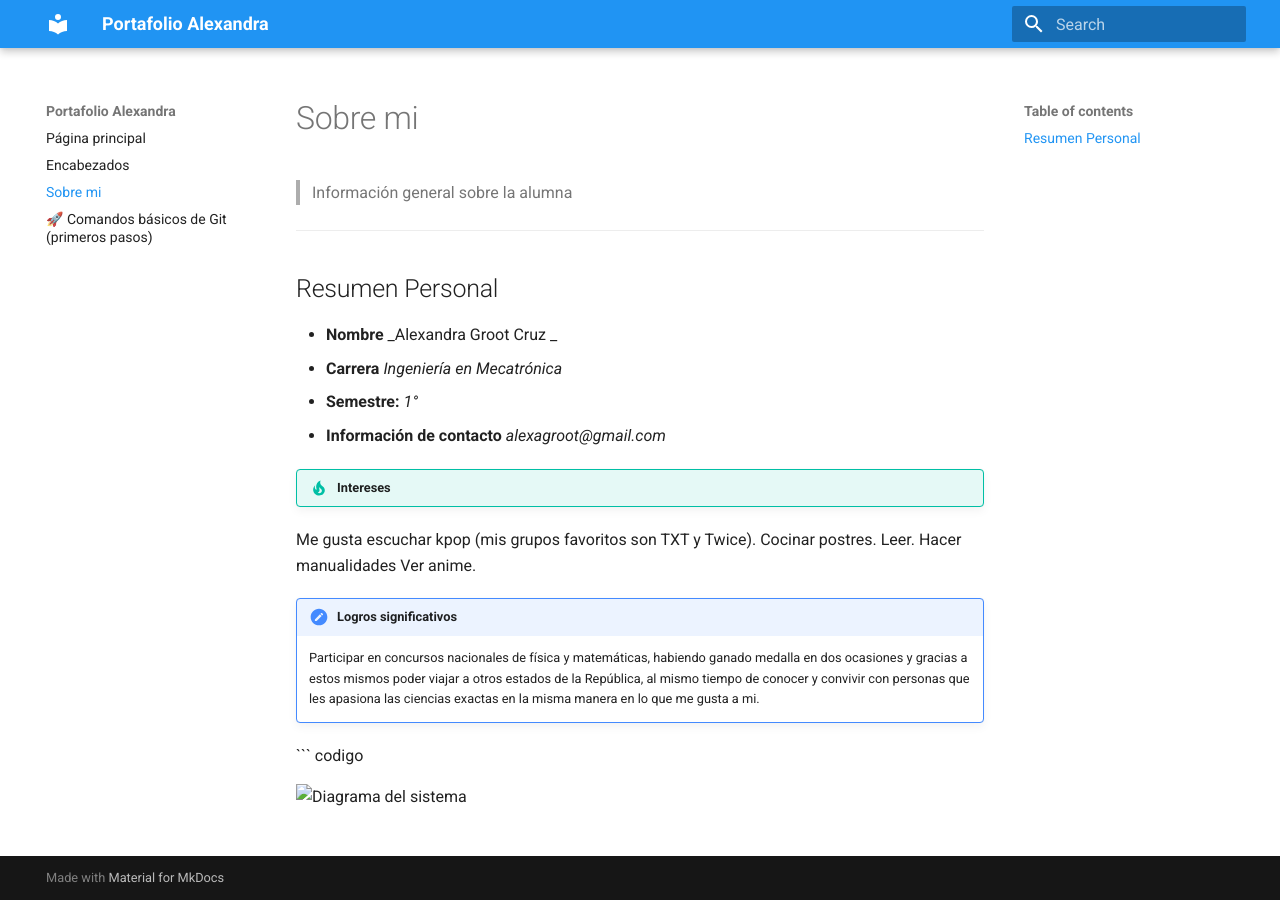
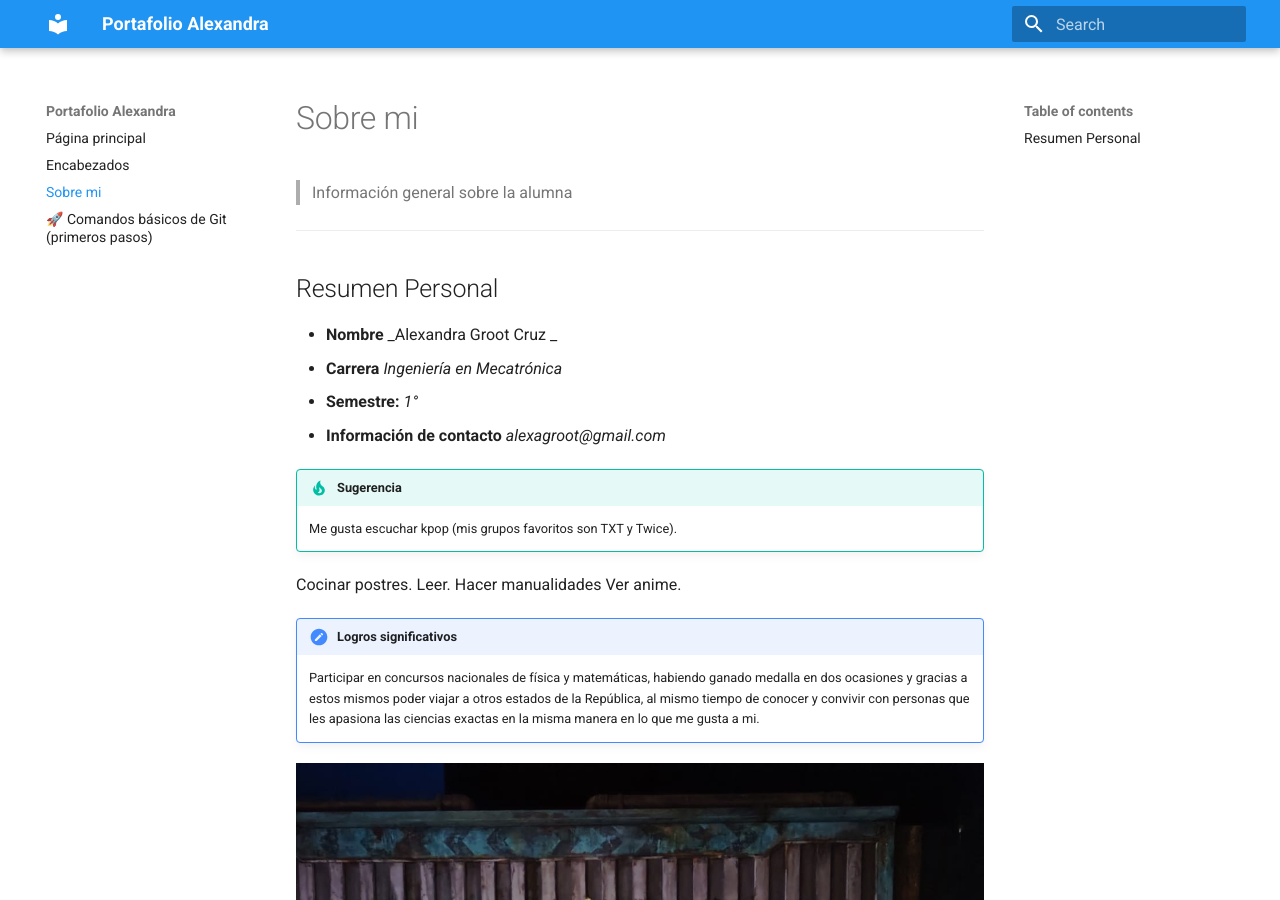
Before and after one commit to alejandragroot-prog/portafolio.iberpue, an MkDocs documentation site: the page built from docs/ejemplo.md, in a window 1280 px wide and 900 px high. Built offline with MkDocs 1.6.1 and Material for MkDocs 9.7.7, drawn with Linux system fonts in a browser that asks for light colours.

Commit message:
Update ejemplo.md

````diff
--- a/docs/ejemplo.md
+++ b/docs/ejemplo.md
@@ -12,16 +12,18 @@
 - **Semestre:** _1°_
 - **Información de contacto** _alexagroot@gmail.com_
 
-!!! tip "Intereses"
-Me gusta escuchar kpop (mis grupos favoritos son TXT y Twice).
+!!! tip "Sugerencia"
+    Me gusta escuchar kpop (mis grupos favoritos son TXT y Twice).
 Cocinar postres.
      Leer.
      Hacer manualidades
      Ver anime.
 
+
 !!! note "Logros significativos"
     Participar en concursos nacionales de física y matemáticas, habiendo ganado medalla en dos ocasiones y gracias a estos mismos poder viajar a otros estados de la República, al mismo tiempo de conocer y convivir con personas que les apasiona las ciencias exactas en la misma manera en lo que me gusta a mi.
 
-``` codigo
+![Diagrama del sistema](recursos/imgs/WhatsApp Image 2025-08-26 at 9.13.55 PM.jpeg)
+
 <!-- Control de tamaño usando HTML (cuando se requiera) -->
 <img src="WhatsApp Image 2025-08-26 at 9.13.55 PM.jpeg" alt="Diagrama del sistema" width="420">
````
